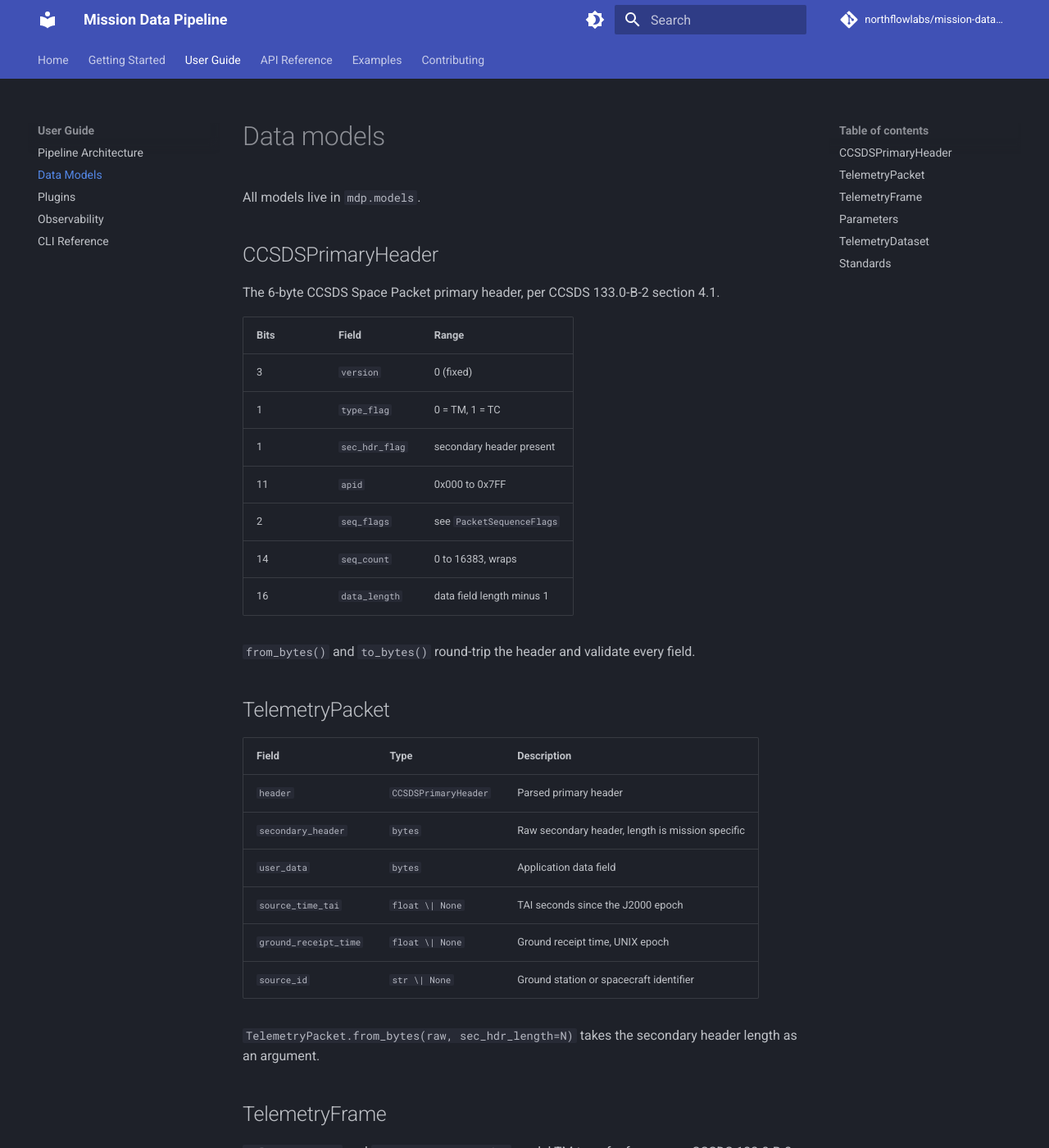
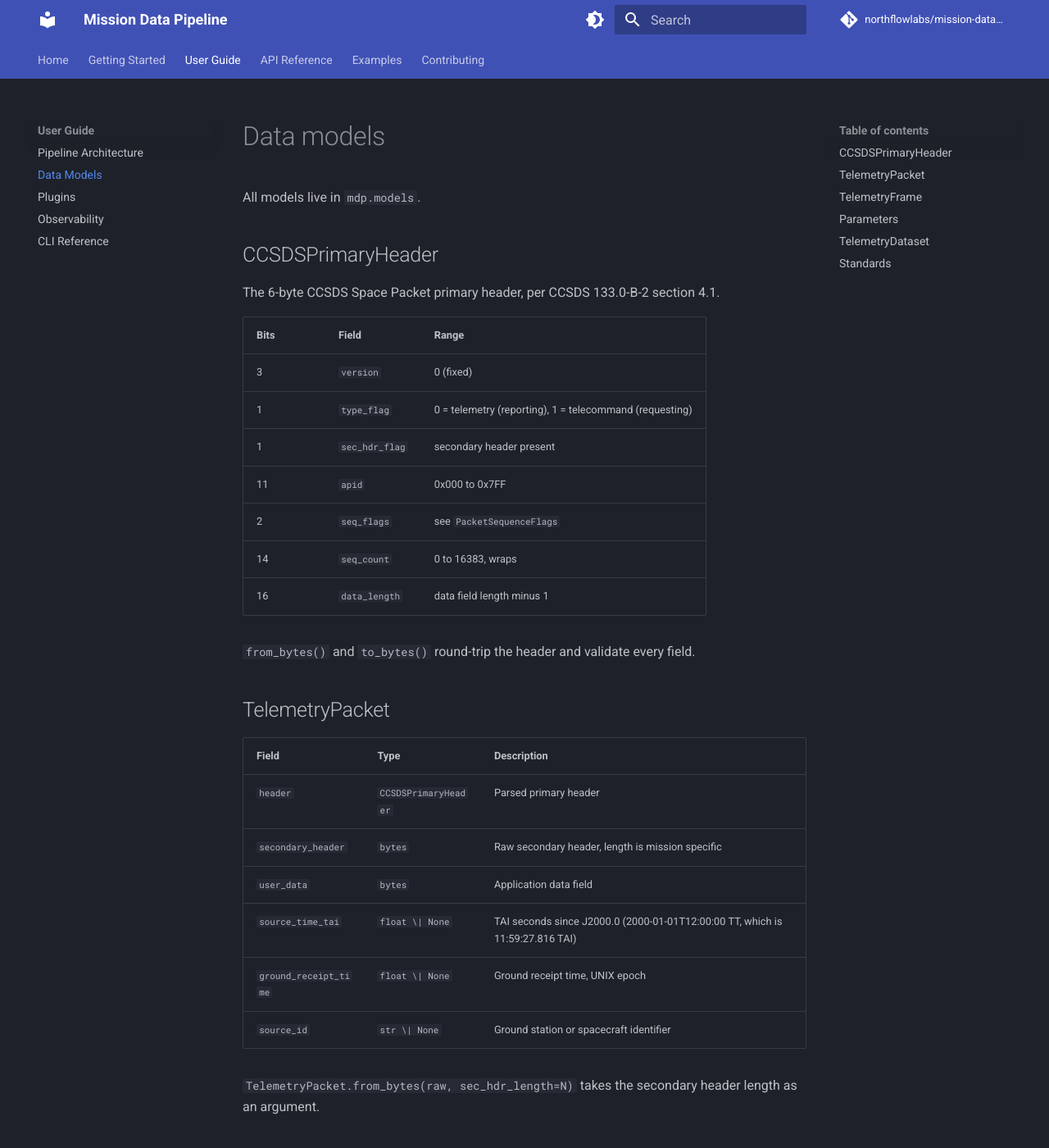
Before and after one commit to northflowlabs/mission-data-pipeline, an MkDocs documentation site: the page built from docs/guide/models.md, in a window 1280 px wide and 1400 px high. Shown: the whole window at 82% size. Built offline with MkDocs 1.6.1 and Material for MkDocs 9.7.7, drawn with Linux system fonts in a browser that asks for light colours; comment, search, counter and statistics services are not loaded; some of the changed text lies outside the part shown.

Commit message:
Docs: epoch, sequence count limit, standards as implemented; examples use true J2000.0

```diff
--- a/docs/guide/models.md
+++ b/docs/guide/models.md
@@ -9,7 +9,7 @@
 | Bits | Field | Range |
 |------|-------|-------|
 | 3 | `version` | 0 (fixed) |
-| 1 | `type_flag` | 0 = TM, 1 = TC |
+| 1 | `type_flag` | 0 = telemetry (reporting), 1 = telecommand (requesting) |
 | 1 | `sec_hdr_flag` | secondary header present |
 | 11 | `apid` | 0x000 to 0x7FF |
 | 2 | `seq_flags` | see `PacketSequenceFlags` |
@@ -25,7 +25,7 @@
 | `header` | `CCSDSPrimaryHeader` | Parsed primary header |
 | `secondary_header` | `bytes` | Raw secondary header, length is mission specific |
 | `user_data` | `bytes` | Application data field |
-| `source_time_tai` | `float \| None` | TAI seconds since the J2000 epoch |
+| `source_time_tai` | `float \| None` | TAI seconds since J2000.0 (2000-01-01T12:00:00 TT, which is 11:59:27.816 TAI) |
 | `ground_receipt_time` | `float \| None` | Ground receipt time, UNIX epoch |
 | `source_id` | `str \| None` | Ground station or spacecraft identifier |
 
@@ -66,5 +66,4 @@
 |---|---|---|
 | CCSDS 133.0-B-2 | Space Packet Protocol | `CCSDSPrimaryHeader`, `TelemetryPacket` |
 | CCSDS 132.0-B-3 | TM Space Data Link Protocol | `TMFramePrimaryHeader`, `TelemetryFrame` |
-| CCSDS 301.0-B-4 | Time Code Formats | TAI and J2000 epoch convention |
 | ECSS-E-ST-70-41C | TM/TC Packet Utilization | Decommutation model, MIB conventions |
```
Also changed, not shown: CHANGELOG.md (+9 -1 lines), README.md (+6 -7 lines), docs/guide/observability.md (+2 -0 lines), 2 other files.
